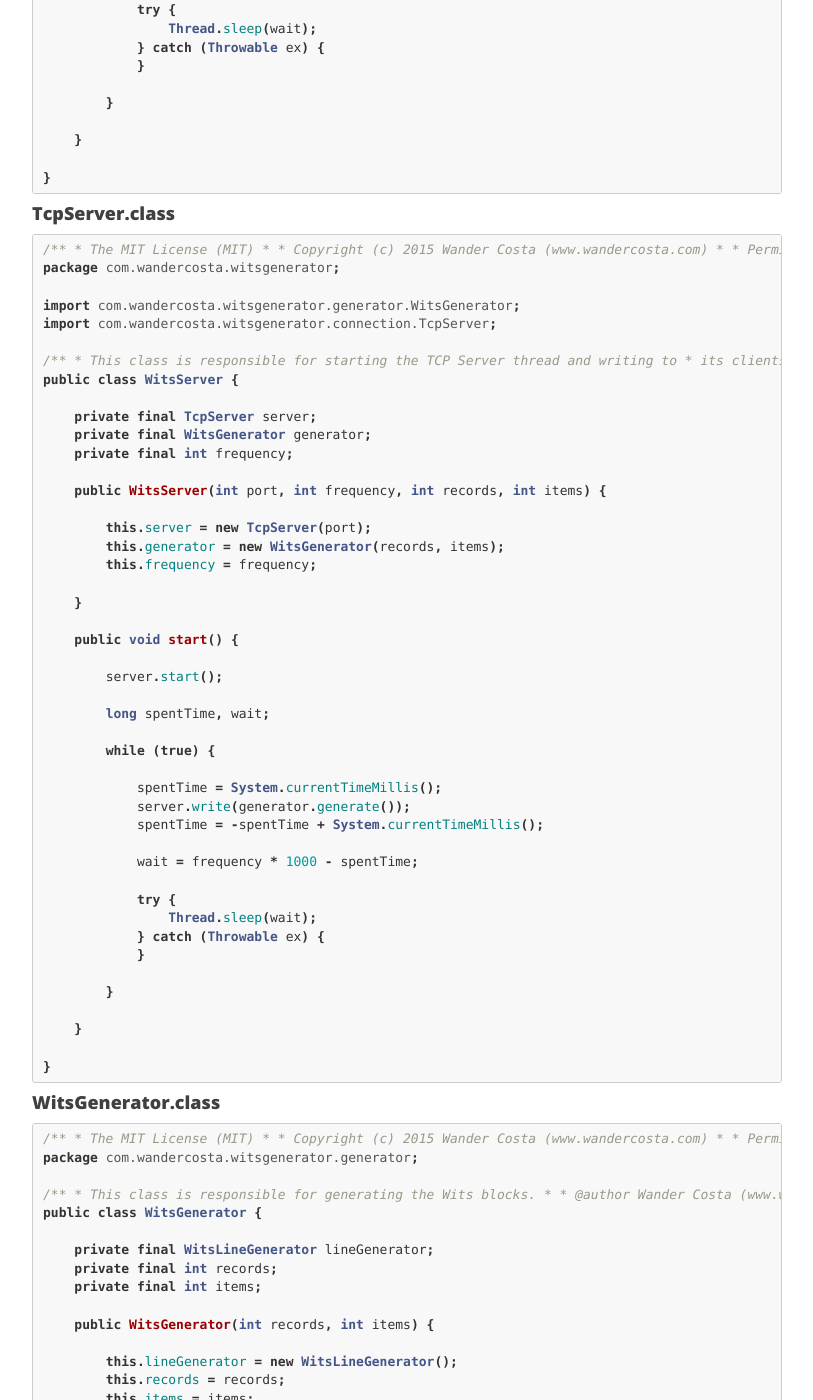
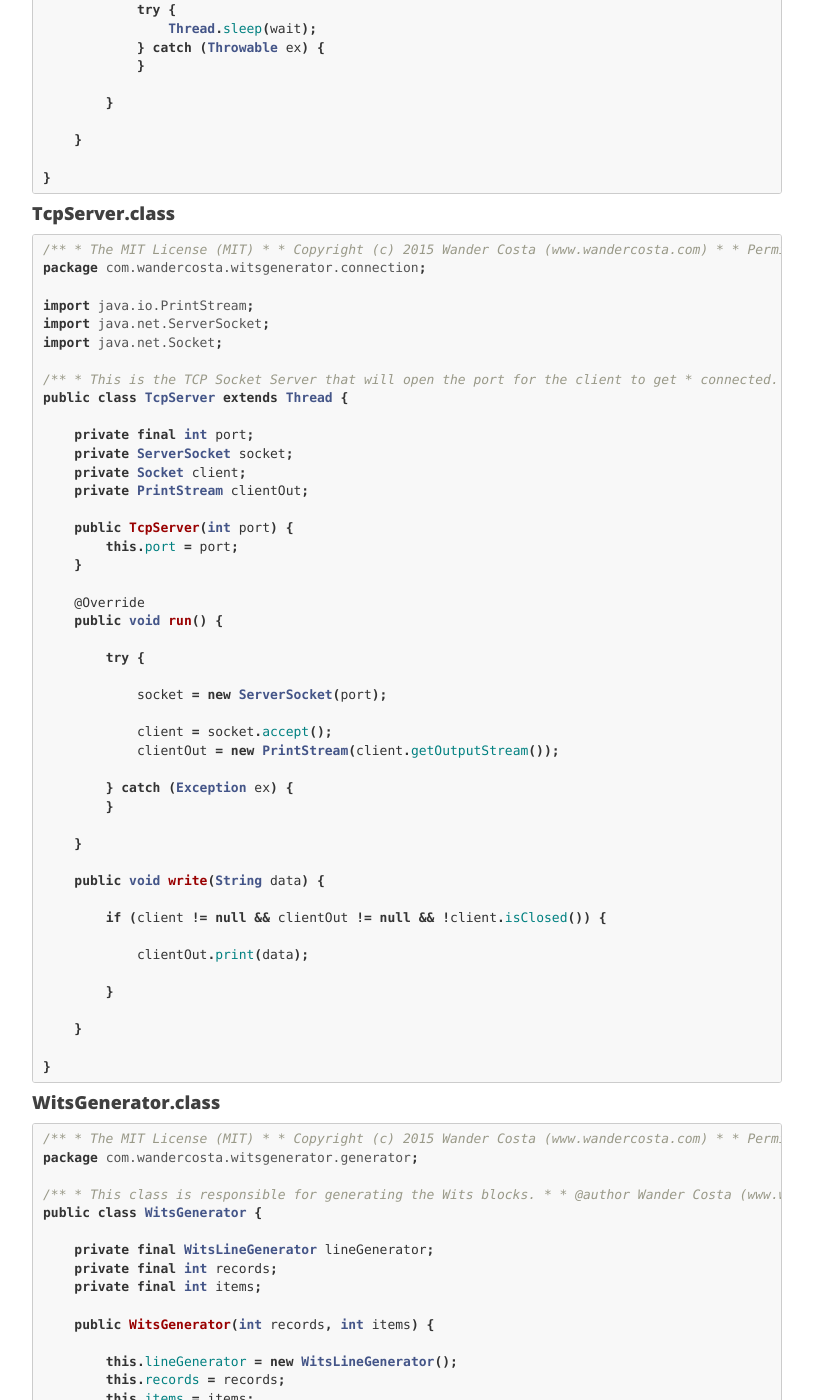
Before and after one commit to rwanderc/blog, a Jekyll site: the page built from _posts/2015-12-19-java-witsgenerator.markdown, in a window 1280 px wide and 1400 px high, scrolled down 2630 px. Shown: the whole window, without its empty margins (233-1046 px from the left). Built offline with Jekyll 4.4.1, drawn with Linux system fonts in a browser that asks for light colours; nearby versions of some CDN libraries; emoji names are drawn with the system emoji font; comment, search, counter and statistics services are not loaded.

Commit message:
correção do código TCPServer

```diff
--- a/_posts/2015-12-19-java-witsgenerator.markdown
+++ b/_posts/2015-12-19-java-witsgenerator.markdown
@@ -157,49 +157,49 @@ public class WitsServer {
  * OUT OF OR IN CONNECTION WITH THE SOFTWARE OR THE USE OR OTHER DEALINGS IN THE
  * SOFTWARE.
  */
-package com.wandercosta.witsgenerator;
+package com.wandercosta.witsgenerator.connection;
 
-import com.wandercosta.witsgenerator.generator.WitsGenerator;
-import com.wandercosta.witsgenerator.connection.TcpServer;
+import java.io.PrintStream;
+import java.net.ServerSocket;
+import java.net.Socket;
 
 /**
- * This class is responsible for starting the TCP Server thread and writing to
- * its clients from time to time, according to the frequency configured.
+ * This is the TCP Socket Server that will open the port for the client to get
+ * connected. It only accepts one client connected.
  *
  * @author Wander Costa (www.wandercosta.com)
  */
-public class WitsServer {
+public class TcpServer extends Thread {
 
-    private final TcpServer server;
-    private final WitsGenerator generator;
-    private final int frequency;
+    private final int port;
+    private ServerSocket socket;
+    private Socket client;
+    private PrintStream clientOut;
 
-    public WitsServer(int port, int frequency, int records, int items) {
+    public TcpServer(int port) {
+        this.port = port;
+    }
 
-        this.server = new TcpServer(port);
-        this.generator = new WitsGenerator(records, items);
-        this.frequency = frequency;
+    @Override
+    public void run() {
+
+        try {
+
+            socket = new ServerSocket(port);
+
+            client = socket.accept();
+            clientOut = new PrintStream(client.getOutputStream());
+
+        } catch (Exception ex) {
+        }
 
     }
 
-    public void start() {
+    public void write(String data) {
 
-        server.start();
+        if (client != null && clientOut != null && !client.isClosed()) {
 
-        long spentTime, wait;
-
-        while (true) {
-
-            spentTime = System.currentTimeMillis();
-            server.write(generator.generate());
-            spentTime = -spentTime + System.currentTimeMillis();
-
-            wait = frequency * 1000 - spentTime;
-
-            try {
-                Thread.sleep(wait);
-            } catch (Throwable ex) {
-            }
+            clientOut.print(data);
 
         }
 
```
